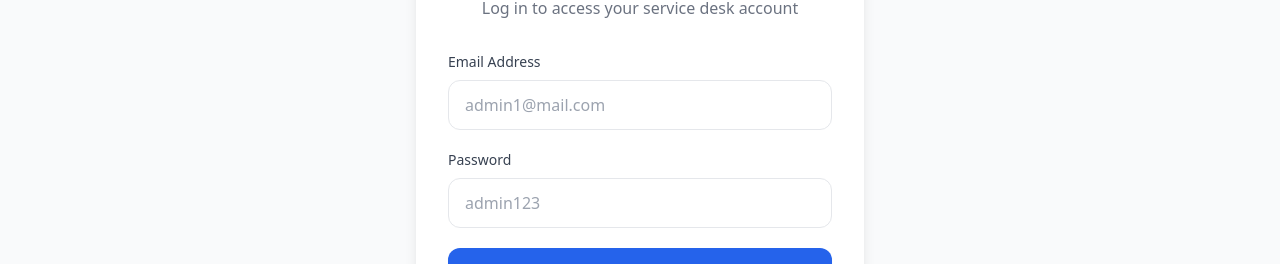
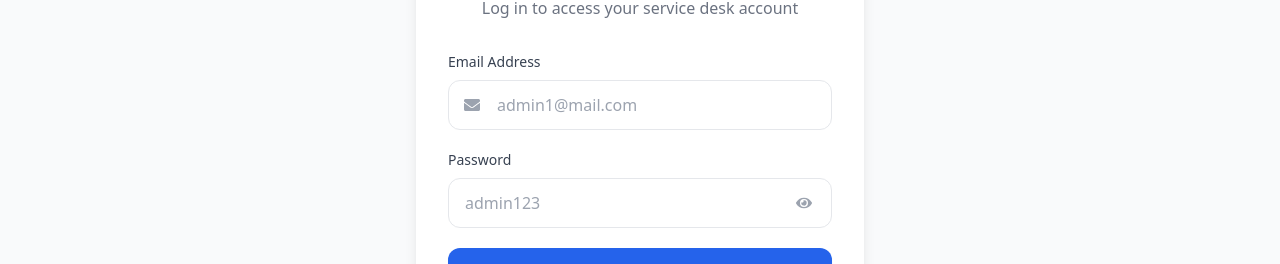
Before and after one commit to Dwidy99/service-desk, a React (Create React App) app in the folder frontend/: page /login in a window 1280 px wide. Shown: the part 343-607 px from the top of the page. Built offline with nearby package versions, Linux system fonts and the light colour scheme; no server answers.

Commit message:
feat(login): add password visibility toggle

```diff
--- a/frontend/src/pages/Login.jsx
+++ b/frontend/src/pages/Login.jsx
@@ -1,7 +1,7 @@
 import { useState } from 'react'
 import { toast } from 'react-toastify'
 import { useNavigate } from 'react-router-dom'
-import { FaSignInAlt } from 'react-icons/fa'
+import { FaEnvelope, FaEye, FaEyeSlash, FaSignInAlt } from 'react-icons/fa'
 import { useSelector, useDispatch } from 'react-redux'
 import { login } from '../features/auth/authSlice'
 import Spinner from '../components/Spinner'
@@ -12,6 +12,7 @@ function Login() {
     password: '',
   })
   const [isRedirecting, setIsRedirecting] = useState(false)
+  const [showPassword, setShowPassword] = useState(false)
 
   const { email, password } = formData
 
@@ -73,6 +74,8 @@ function Login() {
             >
               Email Address
             </label>
+            <div className='relative'>
+              <FaEnvelope className='pointer-events-none absolute inset-y-0 left-4 my-auto text-gray-400' />
               <input
                 type='email'
                 id='email'
@@ -81,8 +84,9 @@ function Login() {
                 onChange={onChange}
                 placeholder='admin1@mail.com'
                 required
-              className='w-full rounded-xl border border-gray-200 px-4 py-3 text-gray-800 placeholder-gray-400 outline-none focus:ring-2 focus:ring-blue-500 focus:border-blue-500 transition'
+                className='w-full rounded-xl border border-gray-200 px-4 py-3 pl-12 text-gray-800 placeholder-gray-400 outline-none focus:ring-2 focus:ring-blue-500 focus:border-blue-500 transition'
               />
+            </div>
           </div>
 
           <div>
@@ -92,16 +96,27 @@ function Login() {
             >
               Password
             </label>
+            <div className='relative'>
               <input
-              type='password'
+                type={showPassword ? 'text' : 'password'}
                 id='password'
                 name='password'
                 value={password}
                 onChange={onChange}
                 placeholder='admin123'
                 required
-              className='w-full rounded-xl border border-gray-200 px-4 py-3 text-gray-800 placeholder-gray-400 outline-none focus:ring-2 focus:ring-blue-500 focus:border-blue-500 transition'
+                className='w-full rounded-xl border border-gray-200 px-4 py-3 pr-12 text-gray-800 placeholder-gray-400 outline-none focus:ring-2 focus:ring-blue-500 focus:border-blue-500 transition'
               />
+              <button
+                type='button'
+                onClick={() => setShowPassword((current) => !current)}
+                className='absolute inset-y-0 right-3 flex w-8 items-center justify-center text-gray-400 transition hover:text-gray-700 focus:outline-none focus:text-blue-600'
+                aria-label={showPassword ? 'Hide password' : 'Show password'}
+                aria-pressed={showPassword}
+              >
+                {showPassword ? <FaEyeSlash /> : <FaEye />}
+              </button>
+            </div>
           </div>
 
           <button
```
Lines whose indentation alone changed are shown as unchanged.
